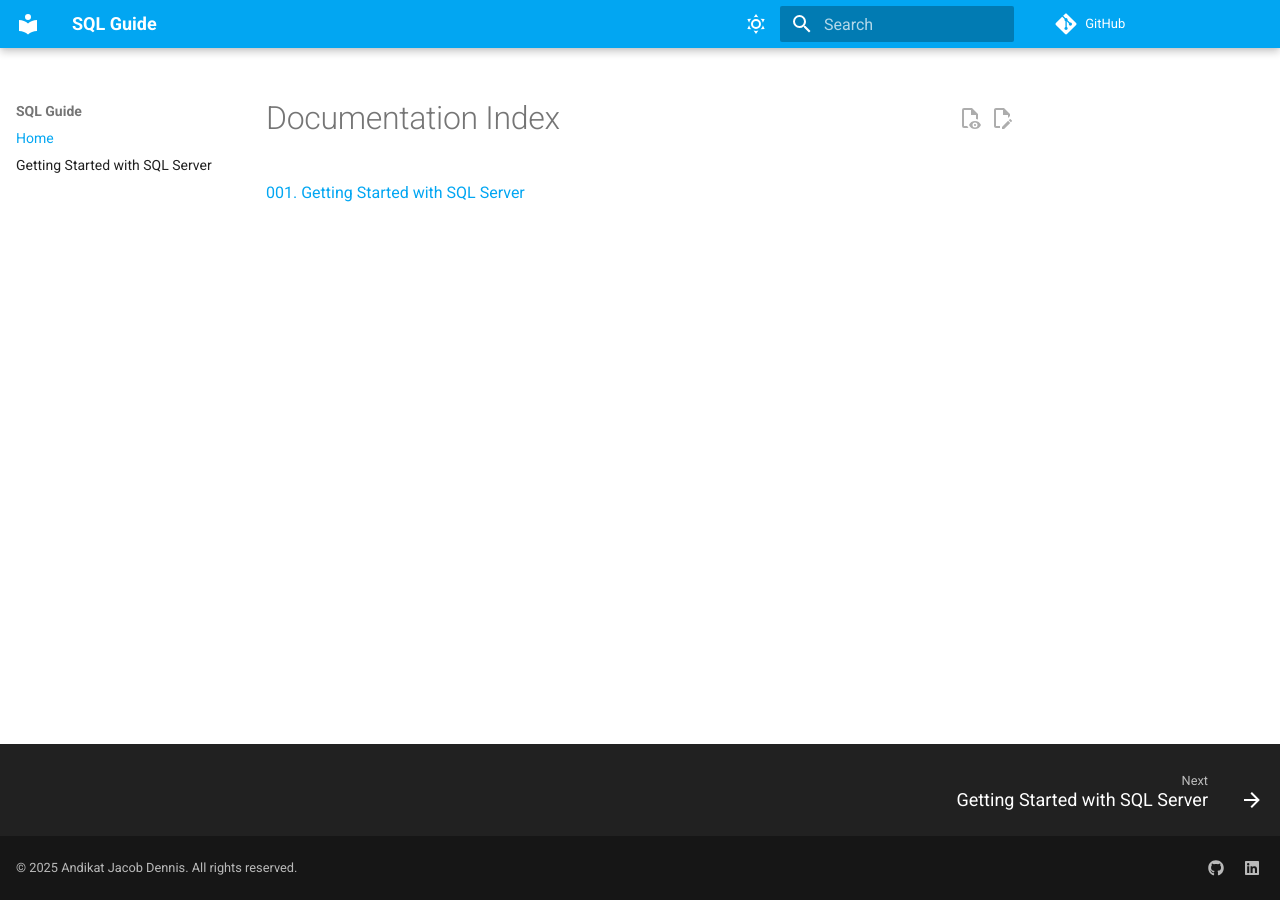
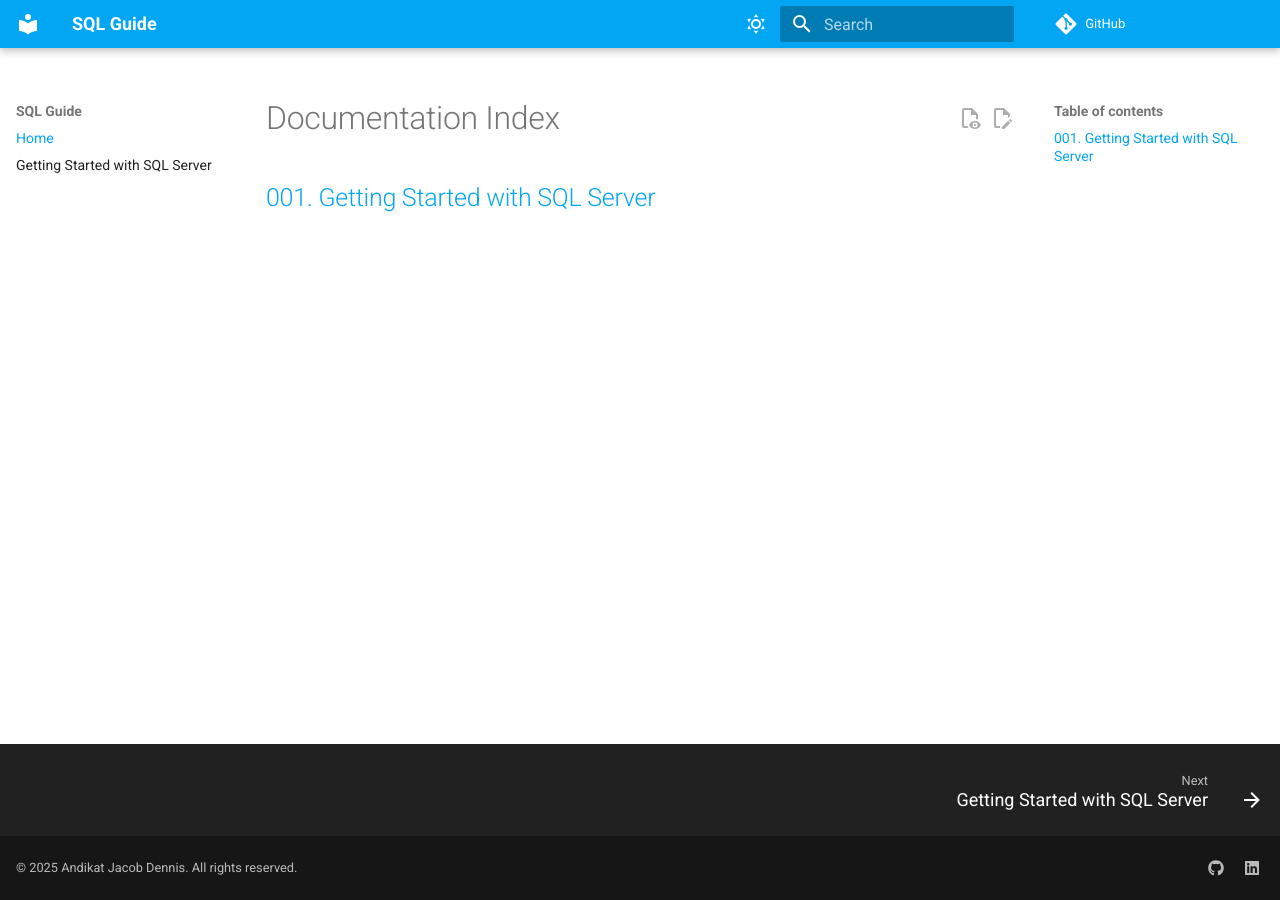
Before and after one commit to andikatjacobdennis/SQL_Guide, an MkDocs documentation site: the page built from docs/index.md, in a window 1280 px wide. Built offline with MkDocs 1.6.1 and Material for MkDocs 9.7.7, drawn with Linux system fonts in a browser that asks for light colours; comment, search, counter and statistics services are not loaded.

Commit message:
updated index

```diff
--- a/docs/index.md
+++ b/docs/index.md
@@ -1,3 +1,3 @@
 # Documentation Index
 
-[001. Getting Started with SQL Server](001_Getting_Started_with_SQL_Server/index.md)
+## [001. Getting Started with SQL Server](001_Getting_Started_with_SQL_Server/index.md)
```
